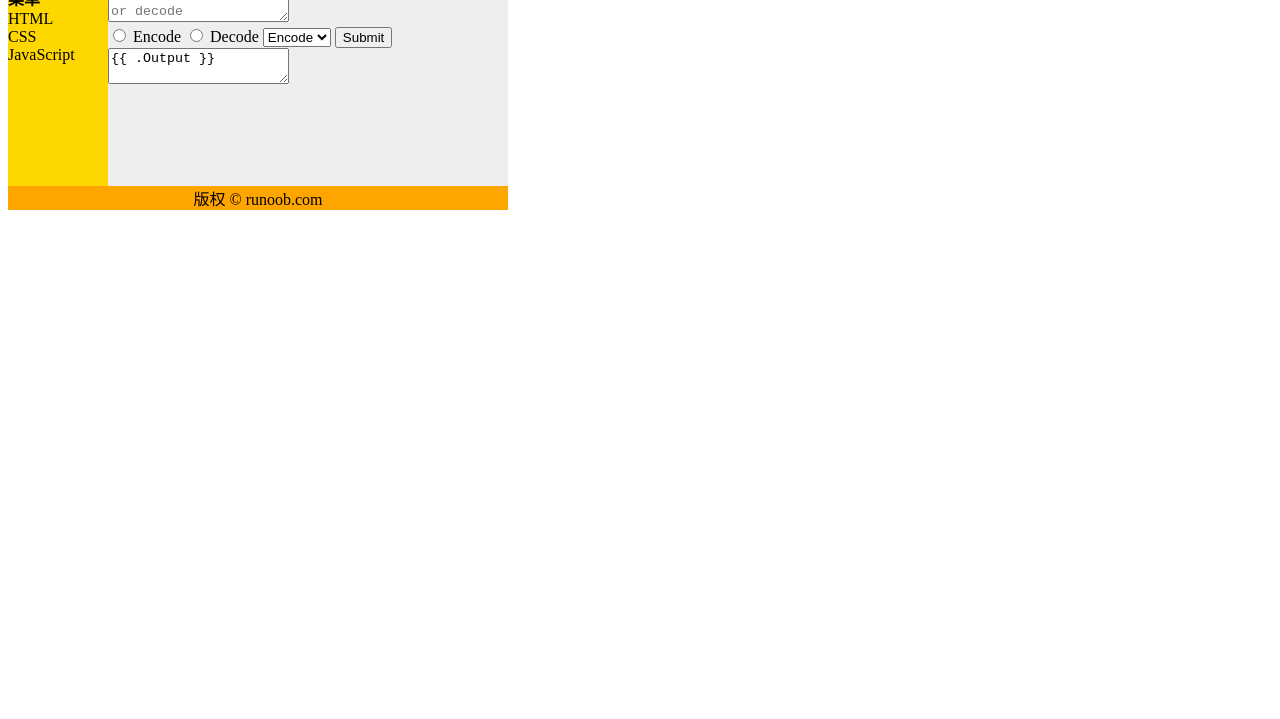
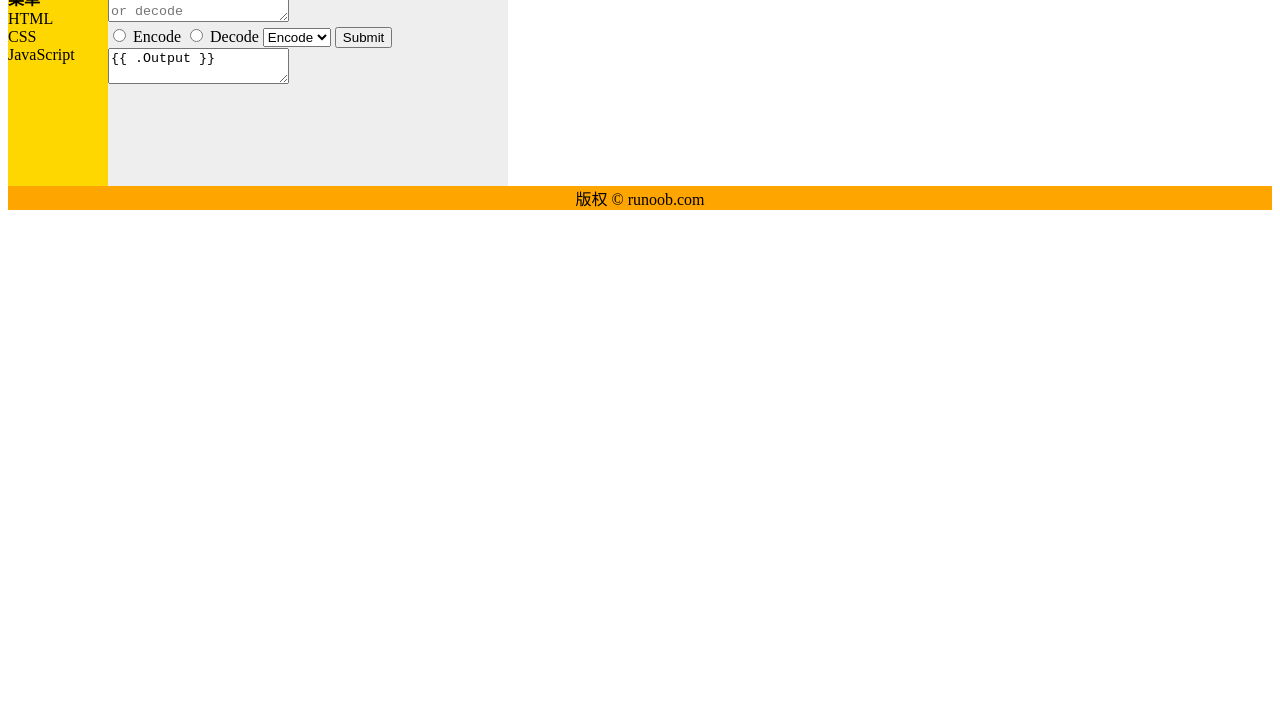
Before and after one commit to spaidermfg/minwheel, a plain HTML site: page html/index.html in a window 1280 px wide. Shown: the part 81-800 px from the top of the page. Drawn offline with Linux system fonts and the light colour scheme.

Commit message:
new:html

```diff
--- a/html/index.html
+++ b/html/index.html
@@ -5,7 +5,7 @@
     <title>Base64 Encoder/Decoder</title>
 </head>
 <body>
-    <div id="container" style="width:500px">
+    <div id="container">
         <div id="header" style="background-color:#FFA500;">
             <h1 style="margin-bottom:0;">主要的网页标题</h1>
         </div>
```
